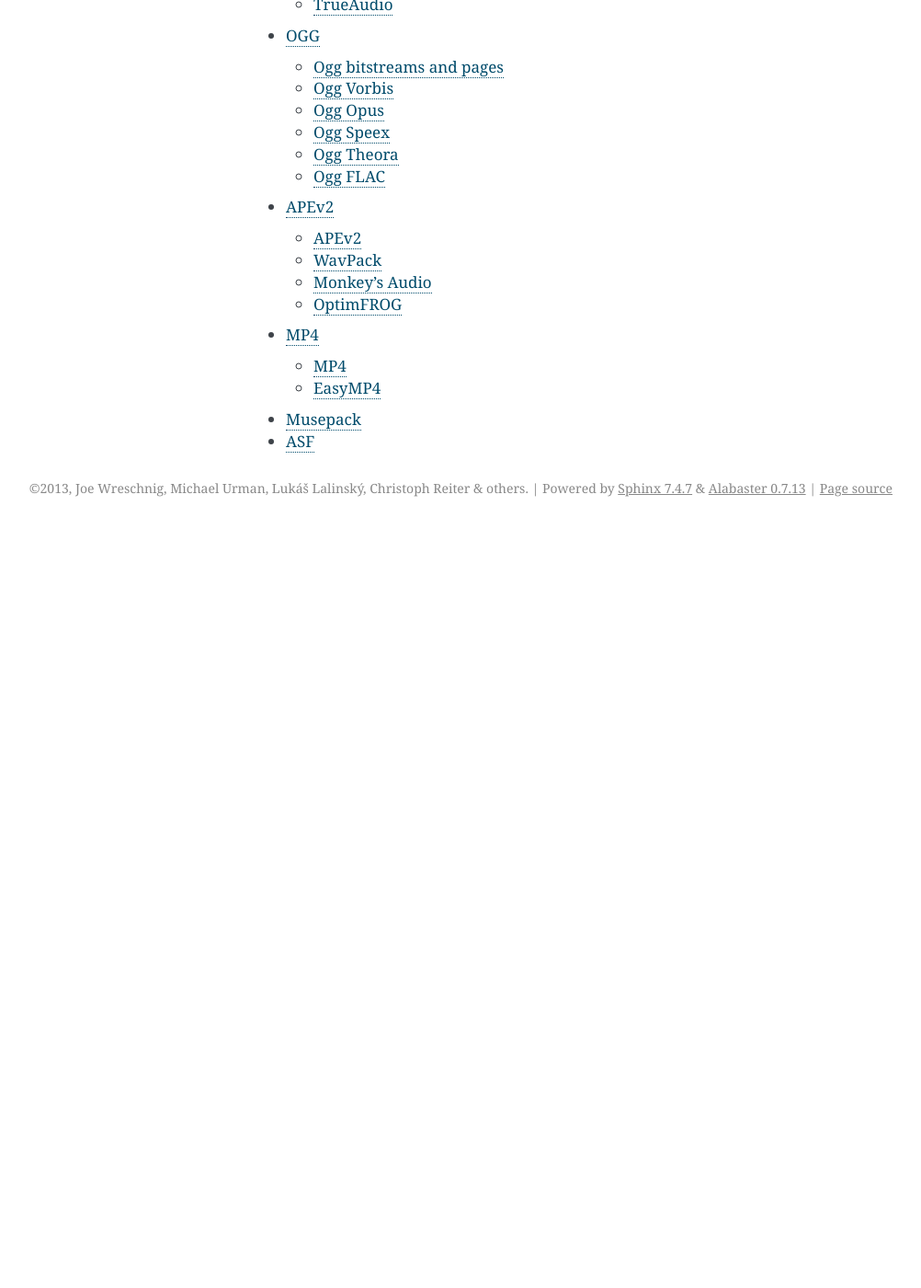
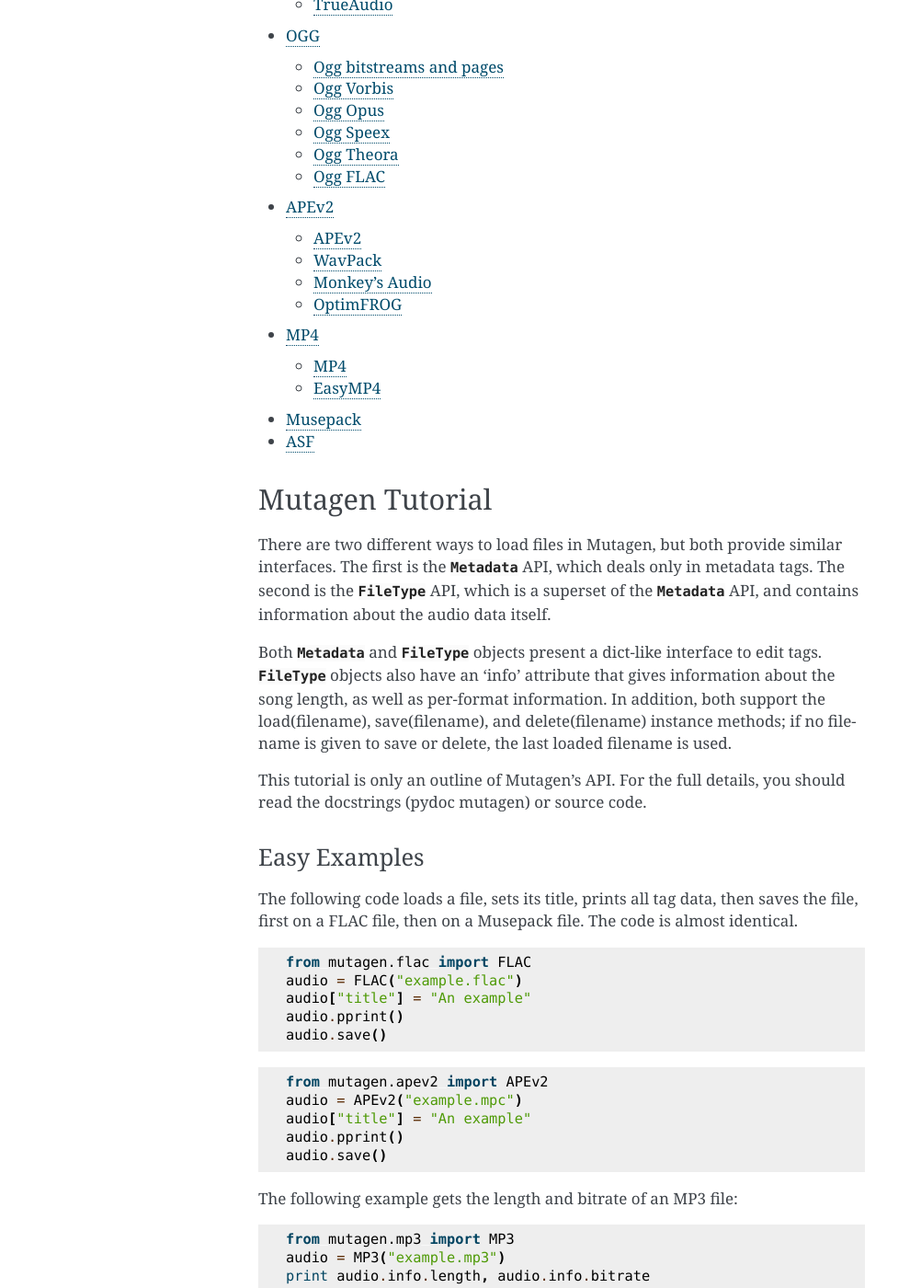
Before and after one commit to quodlibet/mutagen, a Sphinx documentation site: the page built from docs/index.rst, in a window 1280 px wide and 1400 px high, scrolled down 729 px. Shown: the whole window at 92% size, without its empty margins (139-1141 px from the left). Built offline with Sphinx 7.4.7, drawn with Linux system fonts in a browser that asks for light colours; the version number could not be read and is left out; before the commit the page ends 1299 px from its top, so only the background shows below that; some of the changed text lies outside the part shown.

Commit message:
docs: Add tutorial

```diff
--- a/docs/index.rst
+++ b/docs/index.rst
@@ -16,3 +16,123 @@
     mp4
     musepack
     asf
+
+Mutagen Tutorial
+----------------
+
+There are two different ways to load files in Mutagen, but both
+provide similar interfaces. The first is the :class:`Metadata` API, which deals
+only in metadata tags. The second is the :class:`FileType` API, which is a
+superset of the :class:`Metadata` API, and contains information about the audio
+data itself.
+
+Both :class:`Metadata` and :class:`FileType` objects present a dict-like interface to
+edit tags. :class:`FileType` objects also have an 'info' attribute that gives
+information about the song length, as well as per-format
+information. In addition, both support the load(filename),
+save(filename), and delete(filename) instance methods; if no filename
+is given to save or delete, the last loaded filename is used.
+
+This tutorial is only an outline of Mutagen's API. For the full
+details, you should read the docstrings (pydoc mutagen) or source
+code.
+
+Easy Examples
+^^^^^^^^^^^^^
+
+The following code loads a file, sets its title, prints all tag data,
+then saves the file, first on a FLAC file, then on a Musepack
+file. The code is almost identical.
+
+::
+
+      from mutagen.flac import FLAC
+      audio = FLAC("example.flac")
+      audio["title"] = "An example"
+      audio.pprint()
+      audio.save()
+
+::
+
+      from mutagen.apev2 import APEv2
+      audio = APEv2("example.mpc")
+      audio["title"] = "An example"
+      audio.pprint()
+      audio.save()
+
+The following example gets the length and bitrate of an MP3 file::
+
+    from mutagen.mp3 import MP3
+    audio = MP3("example.mp3")
+    print audio.info.length, audio.info.bitrate
+
+The following deletes an ID3 tag from an MP3 file::
+
+    from mutagen.id3 import ID3
+    audio = ID3("example.mp3")
+    audio.delete()
+
+Hard Examples: ID3
+^^^^^^^^^^^^^^^^^^
+
+Unlike Vorbis, FLAC, and APEv2 comments, ID3 data is highly
+structured. Because of this, the interface for ID3 tags is very
+different from the APEv2 or Vorbis/FLAC interface. For example, to set
+the title of an ID3 tag, you need to do the following::
+
+    from mutagen.id3 import ID3, TIT2
+    audio = ID3("example.mp3")
+    audio.add(TIT2(encoding=3, text=u"An example"))
+    audio.save()
+
+If you use the ID3 module, you should familiarize yourself with how
+ID3v2 tags are stored, by reading the the details of the ID3v2
+standard at http://www.id3.org/develop.html.
+
+
+Easy ID3
+^^^^^^^^
+
+Since reading standards is hard, Mutagen also provides a simpler ID3
+interface.
+
+::
+
+    from mutagen.easyid3 import EasyID3
+    audio = EasyID3("example.mp3")
+    audio["title"] = u"An example"
+    audio.save()
+
+Because of the simpler interface, only a few keys can be edited by
+EasyID3; to see them, use::
+
+    from mutagen.easyid3 import EasyID3
+    print EasyID3.valid_keys.keys()
+
+By default, mutagen.mp3.MP3 uses the real ID3 class. You can make it
+use EasyID3 as follows::
+
+    from mutagen.easyid3 import EasyID3
+    from mutagen.mp3 import MP3
+    audio = MP3("example.mp3", ID3=EasyID3)
+    audio.pprint()
+
+Unicode
+^^^^^^^
+
+Mutagen has full Unicode support for all formats. When you assign text
+strings, we strongly recommend using Python unicode objects rather
+than str objects. If you use str objects, Mutagen will assume they are
+in UTF-8.
+
+(This does not apply to strings that must be interpreted as bytes, for
+example filenames. Those should be passed as str objectss, and will
+remain str objects within Mutagen.)
+
+Multiple Values
+^^^^^^^^^^^^^^^
+
+Most tag formats support multiple values for each key, so when you
+access then (e.g. ``audio["title"]``) you will get a list of strings
+rather than a single one (``[u"An example"]`` rather than ``u"An example"``).
+Similarly, you can assign a list of strings rather than a single one.
```
Also changed, not shown: 2 other files.
